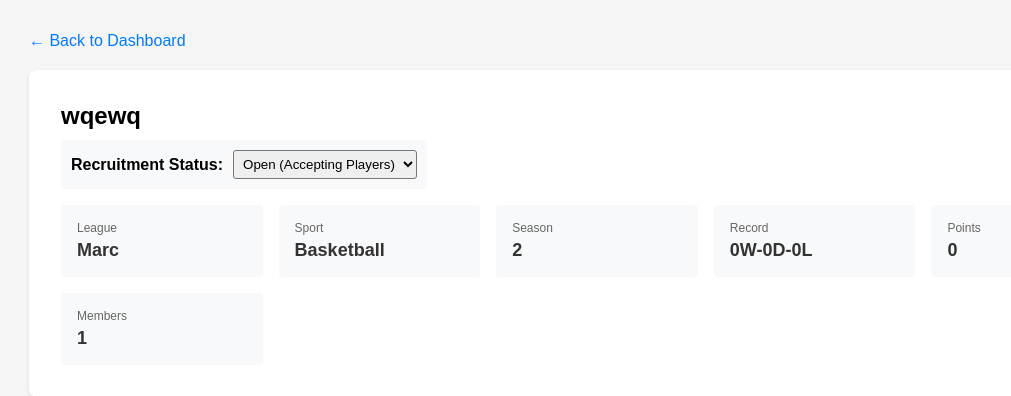
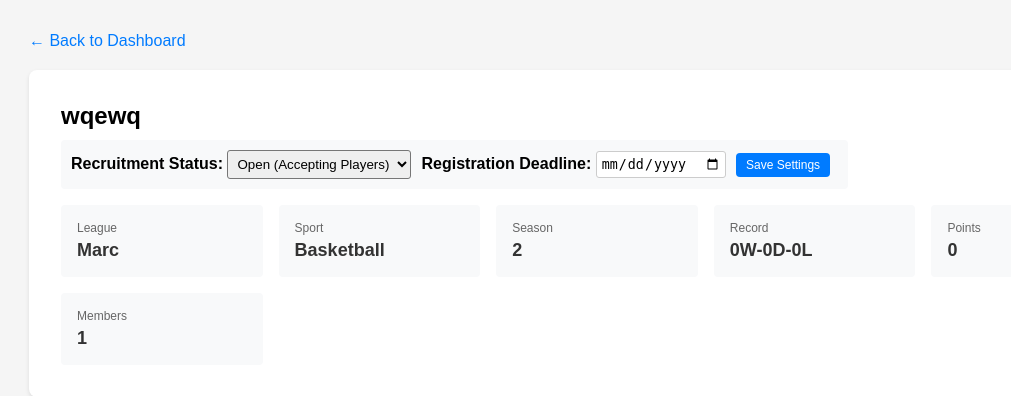
Before and after one commit to DavidKrappenschitz385/sportslabangon, a PHP site: page /team/manage_team.php?id=2 in a window 1280 px wide. Shown: the part 69-465 px from the top of the page, without its empty margins (43-1054 px from the left). Run offline with PHP 8.4, Linux system fonts and the light colour scheme; a user stored in the database is signed in; data comes from the database, SQL or seed files in the repository; both versions use the stored data as it was after the commit; data that the repository does not hold is empty.

Commit message:
Fix join request error and add registration deadline metadata
- Updated database schema in `leagues (3).sql`:
  - Allowed NULL `league_id` in `registration_requests` table to fix crash when joining teams without leagues.
  - Added `registration_deadline` column to `teams` table.
- Updated `team/manage_team.php`:
  - Added date input for team owners to set `registration_deadline`.
  - Implemented update logic for the new field.
- Updated `team/join_team.php`:
  - Updated query to fetch team-specific deadline.
  - Prioritized team deadline over league deadline in display logic.

```diff
--- a/esports-round-robin-config-10824136493381044098/team/manage_team.php
+++ b/esports-round-robin-config-10824136493381044098/team/manage_team.php
@@ -33,14 +33,18 @@ if (!$team) {
 // Handle recruitment status update
 if ($_SERVER['REQUEST_METHOD'] == 'POST' && isset($_POST['update_status'])) {
     $new_status = $_POST['recruitment_status'];
-    $update_query = "UPDATE teams SET recruitment_status = :status WHERE id = :id";
+    $new_deadline = !empty($_POST['registration_deadline']) ? $_POST['registration_deadline'] . ' 23:59:59' : null;
+
+    $update_query = "UPDATE teams SET recruitment_status = :status, registration_deadline = :deadline WHERE id = :id";
     $update_stmt = $db->prepare($update_query);
     $update_stmt->bindParam(':status', $new_status);
+    $update_stmt->bindParam(':deadline', $new_deadline);
     $update_stmt->bindParam(':id', $team_id);
     $update_stmt->execute();
 
     // Refresh team data
     $team['recruitment_status'] = $new_status;
+    $team['registration_deadline'] = $new_deadline;
     showMessage("Team status updated!", "success");
 }
 
@@ -292,13 +296,21 @@ $request_history = $history_stmt->fetchAll(PDO::FETCH_ASSOC);
                 <div>
                     <h2><?php echo htmlspecialchars($team['name']); ?></h2>
                     <div class="status-form">
-                        <form method="POST" style="display: flex; align-items: center; gap: 10px; margin: 0;">
-                            <label><strong>Recruitment Status:</strong></label>
-                            <select name="recruitment_status" onchange="this.form.submit()" style="padding: 5px; border-radius: 3px;">
-                                <option value="open" <?php echo ($team['recruitment_status'] ?? 'open') == 'open' ? 'selected' : ''; ?>>Open (Accepting Players)</option>
-                                <option value="closed" <?php echo ($team['recruitment_status'] ?? 'open') == 'closed' ? 'selected' : ''; ?>>Closed (Not Accepting)</option>
-                            </select>
-                            <input type="hidden" name="update_status" value="1">
+                        <form method="POST" style="display: flex; flex-wrap: wrap; align-items: center; gap: 10px; margin: 0;">
+                            <div>
+                                <label><strong>Recruitment Status:</strong></label>
+                                <select name="recruitment_status" style="padding: 5px; border-radius: 3px;">
+                                    <option value="open" <?php echo ($team['recruitment_status'] ?? 'open') == 'open' ? 'selected' : ''; ?>>Open (Accepting Players)</option>
+                                    <option value="closed" <?php echo ($team['recruitment_status'] ?? 'open') == 'closed' ? 'selected' : ''; ?>>Closed (Not Accepting)</option>
+                                </select>
+                            </div>
+                            <div>
+                                <label><strong>Registration Deadline:</strong></label>
+                                <input type="date" name="registration_deadline"
+                                       value="<?php echo !empty($team['registration_deadline']) ? date('Y-m-d', strtotime($team['registration_deadline'])) : ''; ?>"
+                                       style="padding: 4px; border-radius: 3px; border: 1px solid #ccc;">
+                            </div>
+                            <button type="submit" name="update_status" class="btn btn-primary" style="padding: 5px 10px; font-size: 12px;">Save Settings</button>
                         </form>
                     </div>
                 </div>
```
Also changed, not shown: esports-round-robin-config-10824136493381044098/team/join_team.php (+11 -5 lines), esports-round-robin-config-10824136493381044098/leagues (3).sql.
